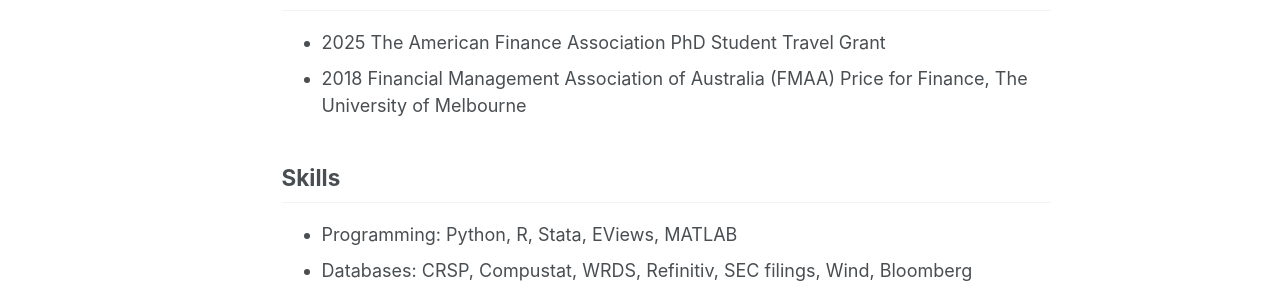
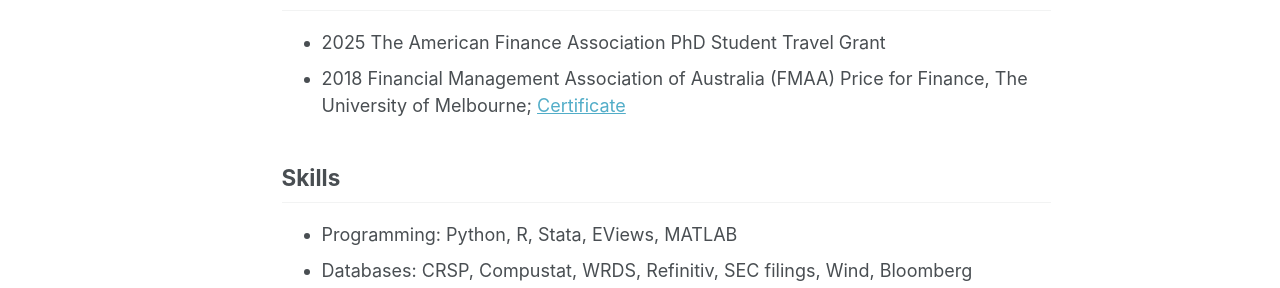
Before and after one commit to brant1868/brant1868.github.io, a Jekyll site: the page built from _pages/about.md, in a window 1280 px wide and 900 px high, scrolled down 3239 px. Shown: the part 443-731 px from the top of the window. Built offline with Jekyll 4.4.1, drawn with Linux system fonts in a browser that asks for light colours; a script bundle is joined from its source files by our own code; library files that are not in the unit come from our copies.

Commit message:
Update about.md

```diff
--- a/_pages/about.md
+++ b/_pages/about.md
@@ -96,7 +96,7 @@
 Prizes, Awards, and Grants
 ------
 - 2025 The American Finance Association PhD Student Travel Grant
-- 2018 Financial Management Association of Australia (FMAA) Price for Finance, The University of Melbourne
+- 2018 Financial Management Association of Australia (FMAA) Price for Finance, The University of Melbourne; [Certificate](https://drive.google.com/file/d/1z1BPZCPwBGqEekptZaQ4gdd2XIGP_8oM/view?usp=sharing){:target="_blank" }
 
 Skills
 ------
```
